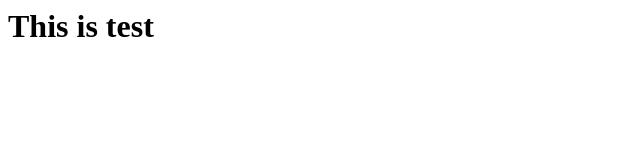
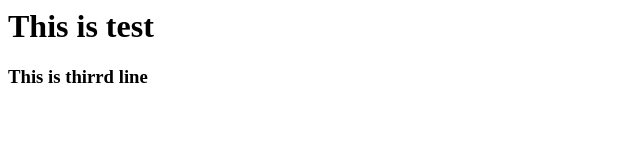
Before and after one commit to malhotra-nishant/myremotesshrepo, a plain HTML site: page index.html in a window 1280 px wide. Shown: the whole page, without its empty margins (0-640 px from the left). Drawn offline with Linux system fonts and the light colour scheme.

Commit message:
Adding third line of heading

```diff
--- a/index.html
+++ b/index.html
@@ -1,2 +1,8 @@
-<html><head></head><body><h1>This is test</h1></body>
+<html><head></head><body>
+  <h1>This is test</h1>
+  <h3>This is thirrd line</h3>
+
+  </body>
+
+
 </html>
```
